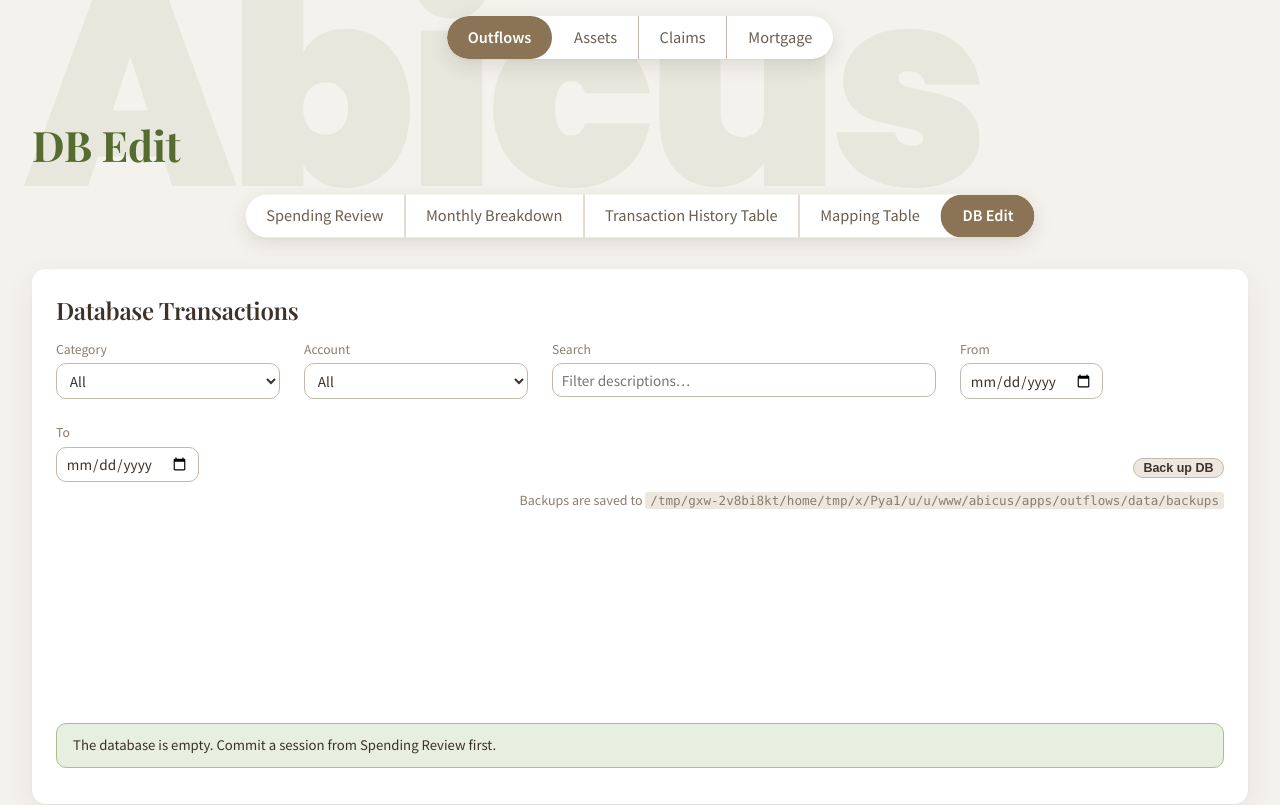
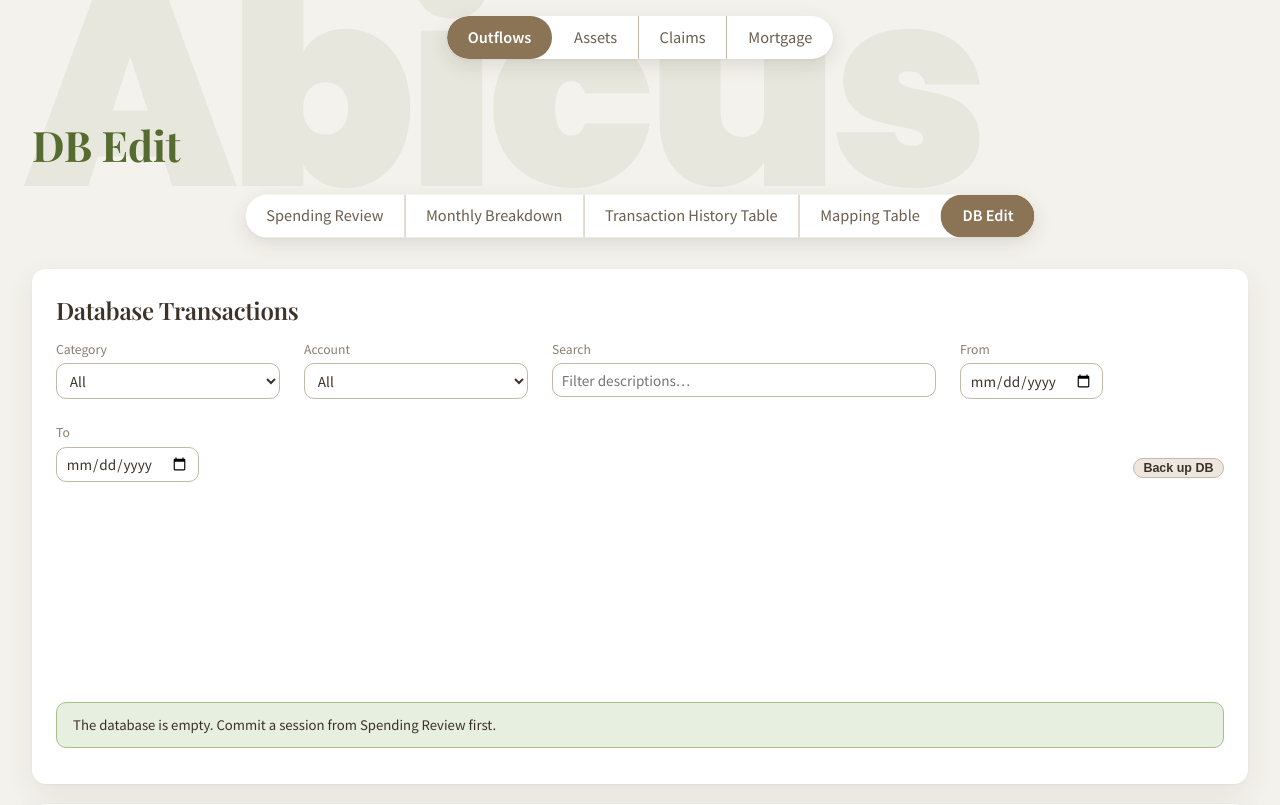
Before and after one commit to snowleopard-spec/abicus, a FastAPI app: page /outflows/dbedit in a window 1280 px wide. Shown: the top 805 px of the page. Run offline with FastAPI, Linux system fonts and the light colour scheme; data that the repository does not hold is empty.

Commit message:
dbedit: backup path moves into the button's hover tooltip
Co-Authored-By: Claude Fable 5 <noreply@anthropic.com>
Claude-Session: https://claude.ai/code/session_01SCEnHmoPBpwF814RAoAqXF

```diff
--- a/abicus/apps/outflows/static/dbedit.css
+++ b/abicus/apps/outflows/static/dbedit.css
@@ -107,12 +107,6 @@
   margin-bottom: 0.3rem;
 }
 
-/* Backup destination path, right-aligned beneath the Back up DB button. */
-.db-backup-path {
-  text-align: right;
-  margin-top: -0.5rem;
-}
-
 /* "current" tag on the newest commit (the live DB state). */
 .hist-current {
   padding: 0.12rem 0.6rem;
--- a/abicus/apps/outflows/templates/dbedit.html
+++ b/abicus/apps/outflows/templates/dbedit.html
@@ -37,12 +37,9 @@
       <input type="date" id="filter-to">
     </label>
     <button type="button" id="db-backup-btn" class="hist-btn db-backup-btn"
-            title="Save a snapshot of the database to data/backups/">
+            title="Save a snapshot of the database to {{ backup_dir }}">
       Back up DB
     </button>
-  </div>
-  <div class="caption db-backup-path">
-    Backups are saved to <code>{{ backup_dir }}</code>
   </div>
   <div id="db-rows" class="mini-table-wrap dbedit-table-wrap"></div>
   <div id="db-empty" class="banner banner-info hidden">
```
